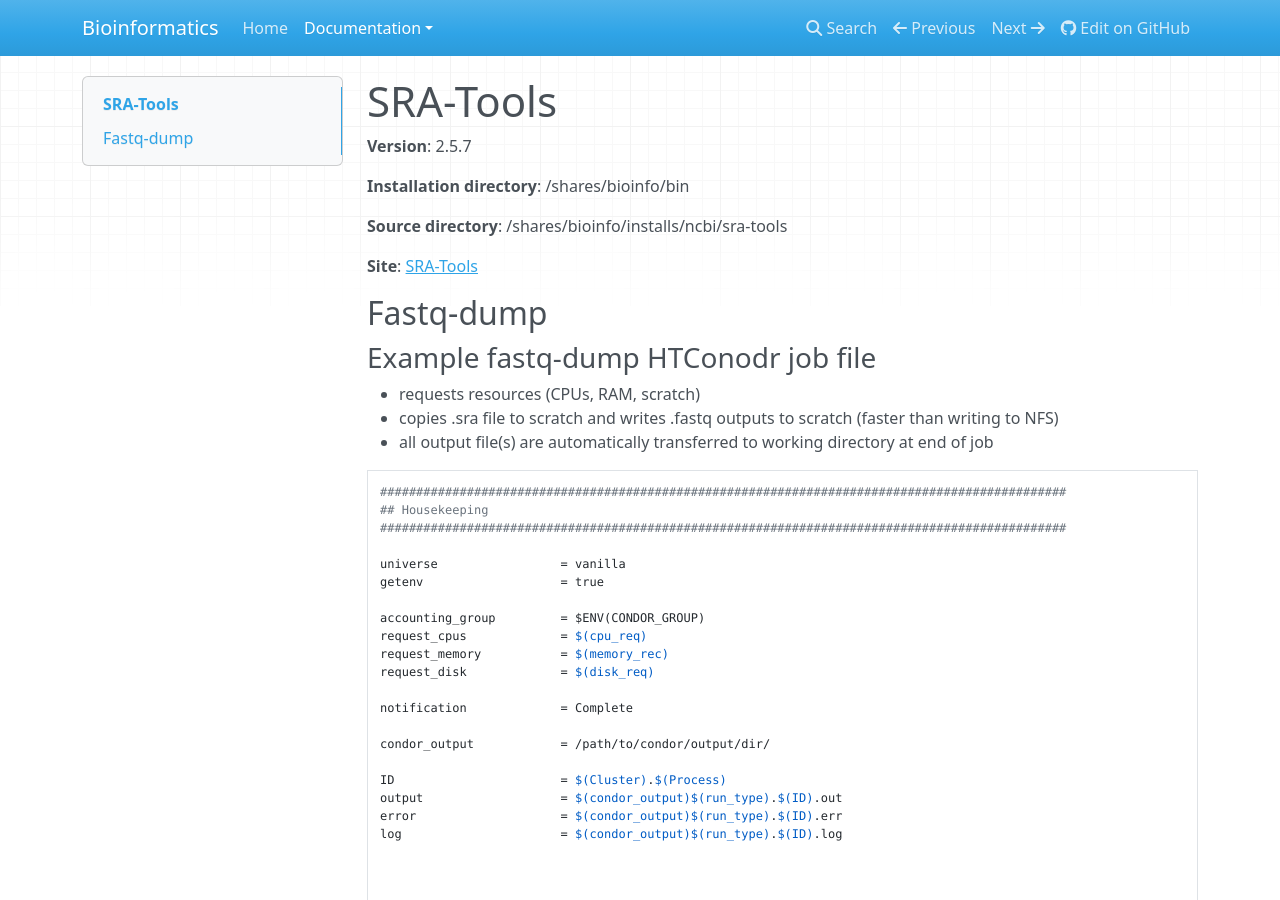
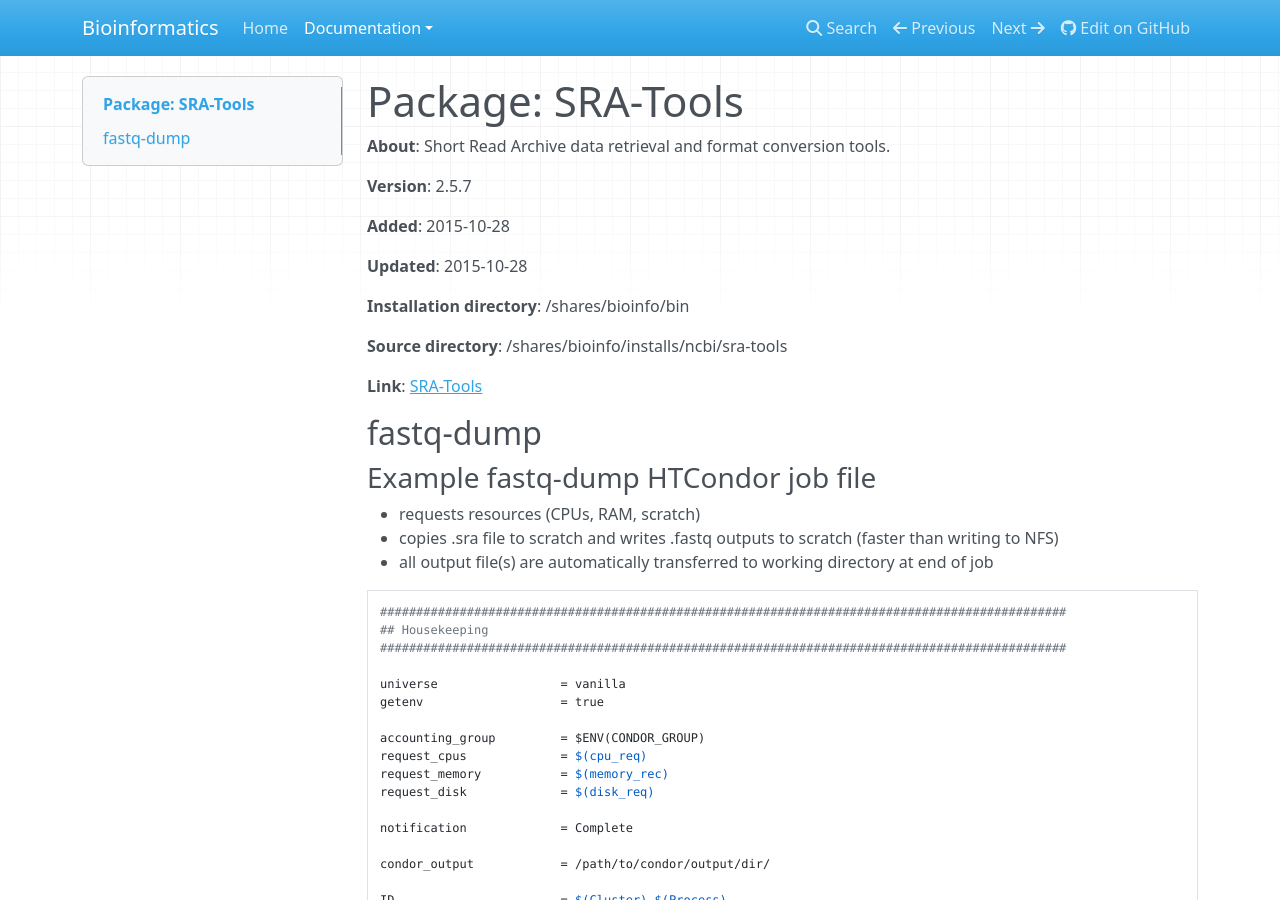
Before and after one commit to danforthcenter/bioinformatics, an MkDocs documentation site: the page built from docs/sratools.md, in a window 1280 px wide and 900 px high. Built offline with MkDocs 1.6.1, drawn with Linux system fonts in a browser that asks for light colours; nearby versions of some CDN libraries; old or Windows-style settings are respelled for this version of MkDocs.

Commit message:
Updated SRA-tools doc

```diff
--- a/docs/sratools.md
+++ b/docs/sratools.md
@@ -1,16 +1,22 @@
-# SRA-Tools
+# Package: SRA-Tools
+
+**About**: Short Read Archive data retrieval and format conversion tools.
 
 **Version**: 2.5.7
+
+**Added**: 2015-10-28
+
+**Updated**: 2015-10-28
 
 **Installation directory**: /shares/bioinfo/bin
 
 **Source directory**: /shares/bioinfo/installs/ncbi/sra-tools
 
-**Site**: [SRA-Tools](http://ncbi.github.io/sra-tools/)
+**Link**: [SRA-Tools](http://ncbi.github.io/sra-tools/)
 
-## Fastq-dump
+## fastq-dump
 
-### Example fastq-dump HTConodr job file
+### Example fastq-dump HTCondor job file
 
 - requests resources (CPUs, RAM, scratch)
 - copies .sra file to scratch and writes .fastq outputs to scratch (faster than writing to NFS)
```
